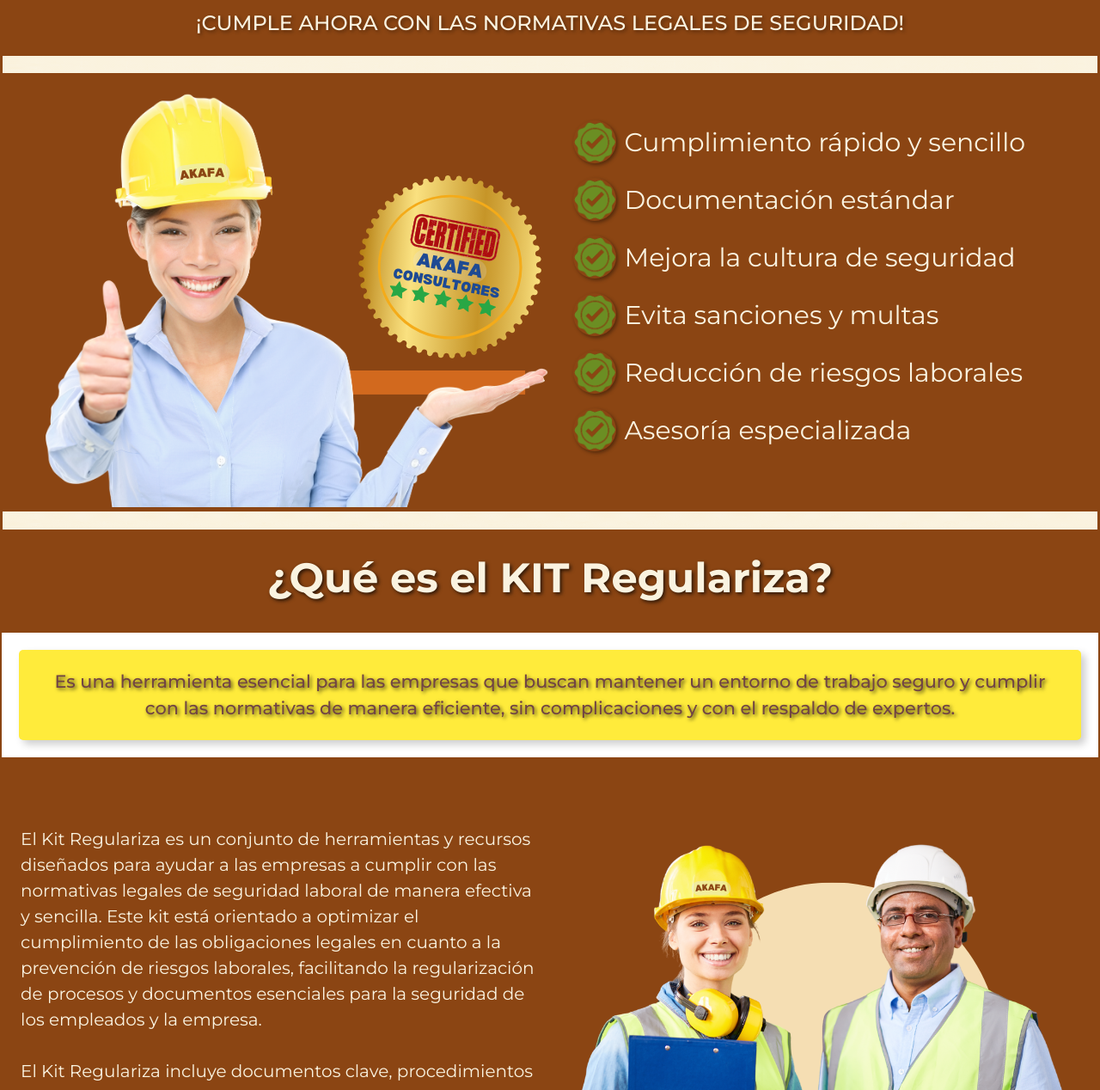
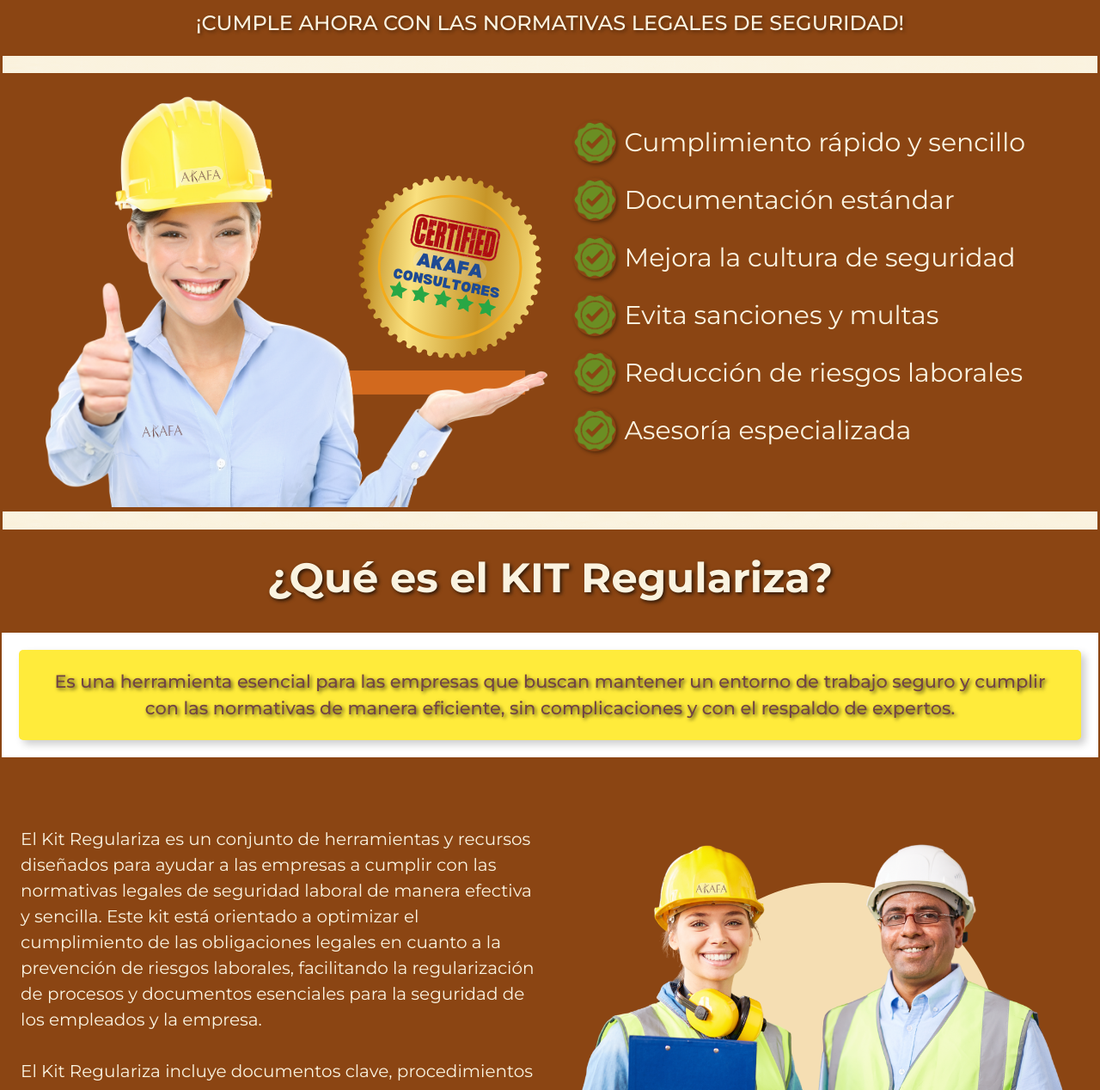
Before and after one commit to KarlaGrin/akafa_revision, a plain HTML site: page index.html in a window 1280 px wide. Shown: the part 212-1480 px from the top of the page at 86% size. Drawn offline with nearby package versions, Linux system fonts and the light colour scheme; a web font is replaced by a local one.

Commit message:
se actulizan imagenes

```diff
--- a/index.html
+++ b/index.html
@@ -79,7 +79,7 @@
 
     <section class="feature-section">
         <div class="image-container">
-            <img src="./assets/images/Certificado Akafa.png" alt="Certificado_akafa">
+            <img src="./assets/images/Certificado Akafa1.png" alt="Certificado_akafa">
         </div>
         <div class="features">
             <ul>
@@ -149,7 +149,7 @@
                 </p>
             </div>
             <div class="image-container">
-                <img src="./assets/images/Equipo Akafa.png" alt="Profesionales AKAFA">
+                <img src="./assets/images/Equipo Akafa1.png" alt="Profesionales AKAFA">
             </div>
         </section>
 
```
Also changed, not shown: assets/images/Certificado Akafa1.png (added), assets/images/Equipo Akafa1.png (added), assets/images/Experiencia.png, assets/images/profesionales.png.
